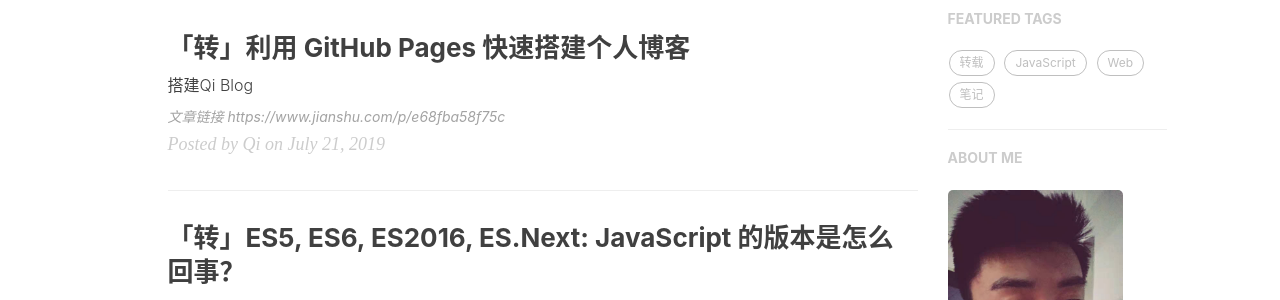
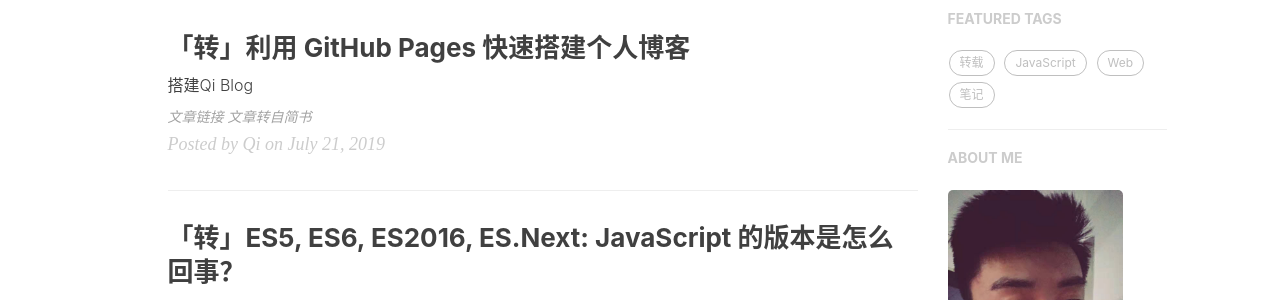
Before and after one commit to xqqaixuexi/xqqaixuexi.github.io, a Jekyll site: the page built from index.html, in a window 1280 px wide. Shown: the part 437-737 px from the top of the page. Built offline with Jekyll 4.4.1, drawn with Linux system fonts in a browser that asks for light colours; nearby versions of some CDN libraries; the list of posts is cut into pages by our own code; comment, search, counter and statistics services are not loaded.

Commit message:
Update 2019-07-21-js-my-blog.markdown

```diff
--- a/_posts/2019-07-21-js-my-blog.markdown
+++ b/_posts/2019-07-21-js-my-blog.markdown
@@ -16,4 +16,4 @@
 
 ## 文章链接
 
-https://www.jianshu.com/p/e68fba58f75c
+[文章转自简书](https://en.wikipedia.org/wiki/JavaScript#History)
```
Also changed, not shown: other parts of _posts/2019-07-21-js-my-blog.markdown (+1 -1 lines).
